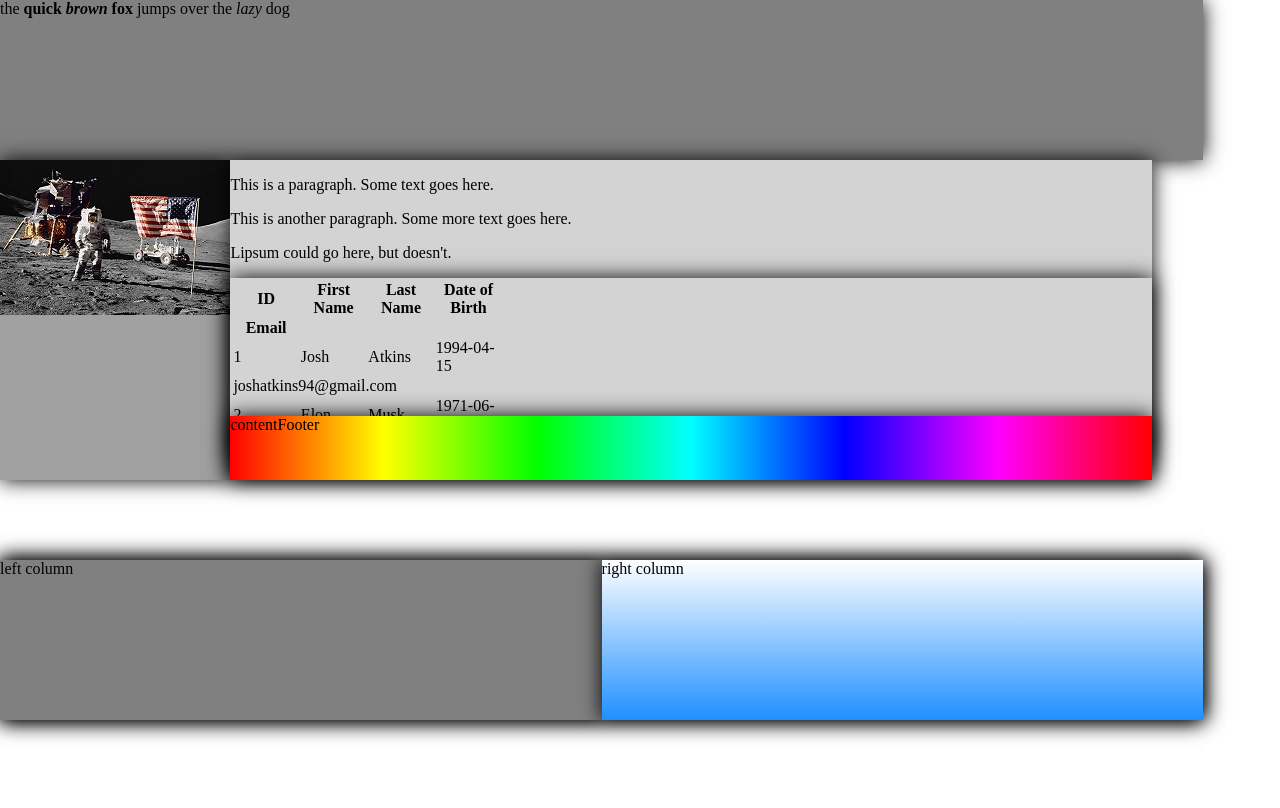
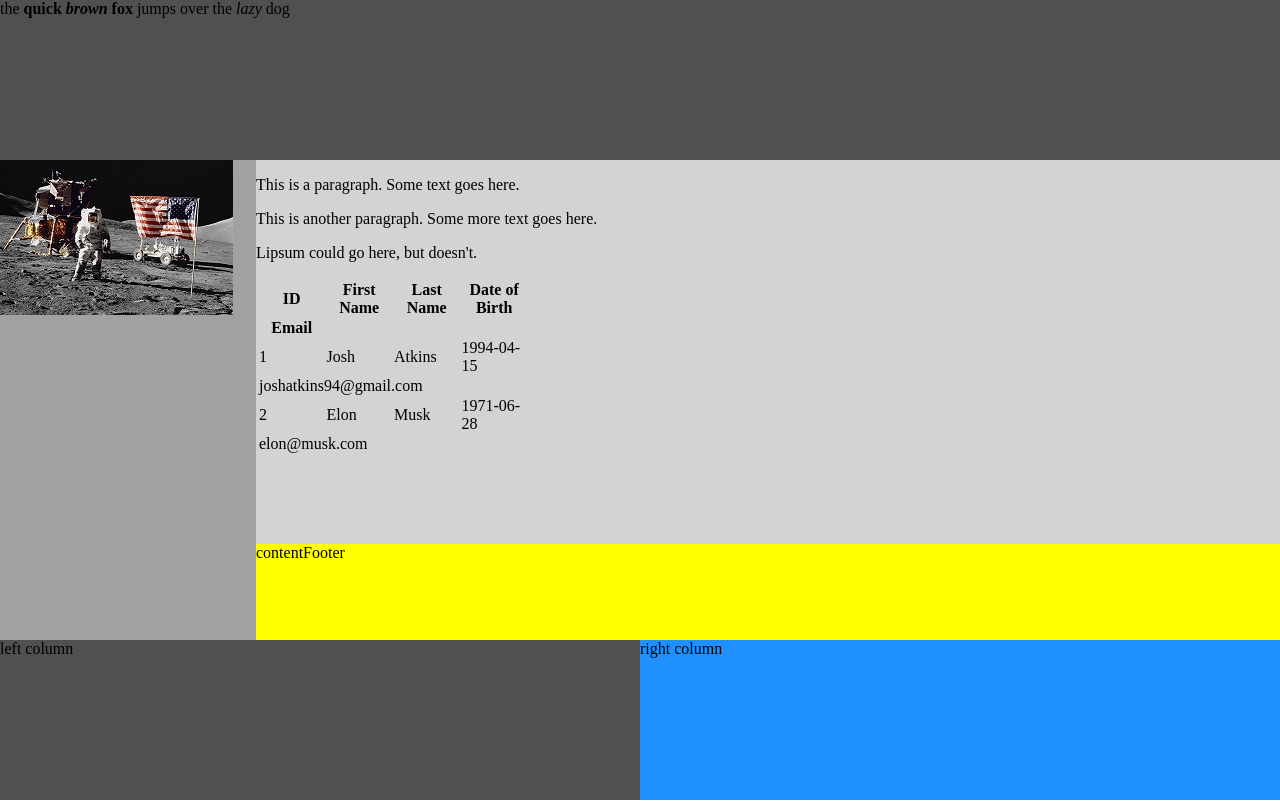
Before and after one commit to snikta/Browser, a plain HTML site: page layout.html in a window 1280 px wide. Drawn offline with Linux system fonts and the light colour scheme.

Commit message:
now works rendering divs with bgcolor

```diff
--- a/layout.css
+++ b/layout.css
@@ -1,9 +1,9 @@
 html, body { width: 100%; height: 100%; overflow: hidden; }
-#footer { background: #ffffff; }
-div { position: absolute; margin: 0%; box-shadow: 0px 0px 20px black; }
-#tableContainer { position: relative; }
+#footer { background: rgb(255,255,255); }
+div { position: absolute; }
+#tableContainer { position: absolute; }
 
-table, tr, div, li, ul, ol, img, p { display: block; }
+table, tr, div, li, ul, ol, img, p, div { display: block; }
 th, td { width: 20%; display: inline-block; }
 b { font-weight: bold; }
 i { font-style: italic; }
@@ -12,9 +12,9 @@ a { color: blue; }
 #header {
 	left: 0;
 	top: 0;
-	width: 94%;
+	width: 100%;
 	height: 20%;
-	background: gray;
+	background: rgb(80,80,80);
 }
 
 #contentFooter, #tableContainer { margin: 0; }
@@ -22,8 +22,8 @@ a { color: blue; }
 #main {
 	left: 0;
 	top: 20%;
-	width: 90%;
-	height: 40%;
+	width: 100%;
+	height: 60%;
 	box-shadow: none;
 }
 
@@ -32,7 +32,7 @@ a { color: blue; }
 	top: 0;
 	width: 20%;
 	height: 100%;
-	background: #a1a1a1;
+	background: rgb(161,161,161);
 }
 
 #content {
@@ -40,7 +40,7 @@ a { color: blue; }
 	top: 0;
 	width: 80%;
 	height: 100%;
-	background: #d3d3d3;
+	background: rgb(211,211,211);
 }
 
 #contentFooter {
@@ -48,14 +48,14 @@ a { color: blue; }
 	left: 0;
 	width: 100%;
 	height: 20%;
-	background: linear-gradient(to right, red,yellow,lime,cyan,blue,magenta,red);
+	background: rgb(255,255,0);
 }
 
 #footer {
 	left: 0;
-	top: 70%;
+	top: 80%;
 	height: 20%;
-	width: 94%;
+	width: 100%;
 }
 
 .halfWide {
@@ -63,11 +63,11 @@ a { color: blue; }
 	top: 0;
 	width: 50%;
 	height: 100%;
-	background: gray;
+	background: rgb(80,80,80);
 	margin: 0;
 }
 
 .hwRight {
 	left: 50%;
-	background: linear-gradient(to bottom, white, dodgerblue);
+	background: rgb(30,144,255);
 }
```
Also changed, not shown: 6 other files.
